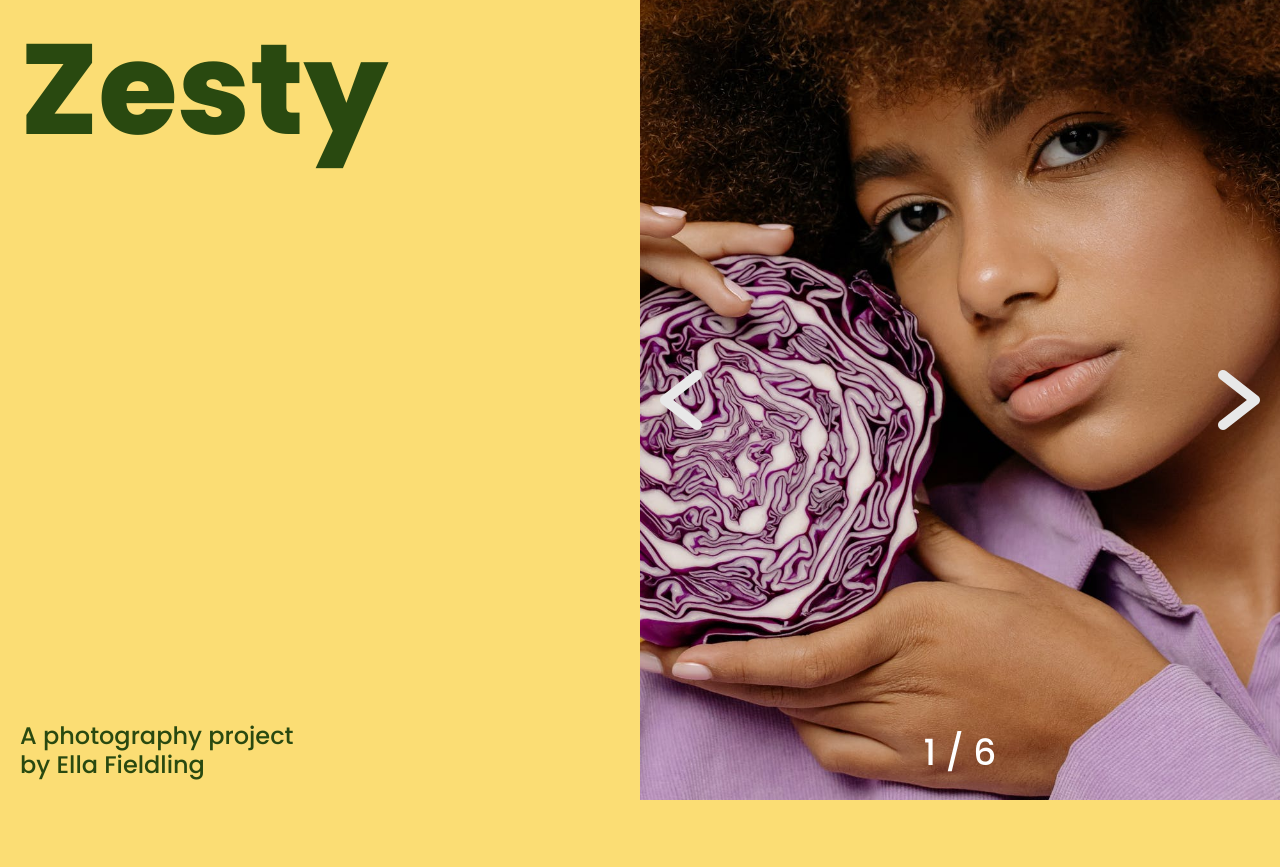
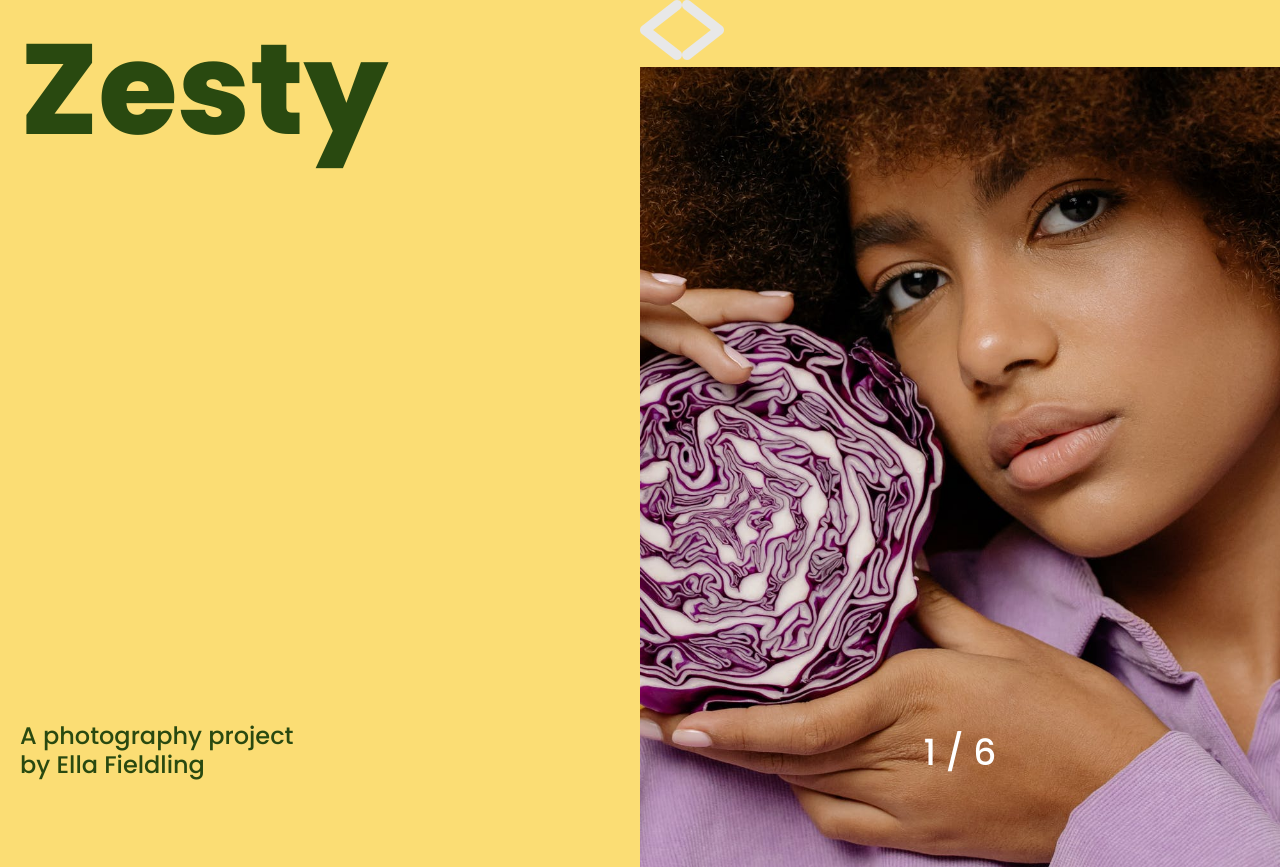
Before and after one commit to superhi/zesty, a React (Create React App) app: page / in a window 1280 px wide. Before the commit the page ends 800 px from the top, so only its background shows below. Built offline with nearby package versions, Linux system fonts and the light colour scheme.

Commit message:
added cursor hover feature

```diff
--- a/src/styles.css
+++ b/src/styles.css
@@ -40,21 +40,9 @@ figure {
   margin: 0;
   position: relative;
   width: 50vw;
-}
-
-nav {
-  position: absolute;
-  z-index: 1;
-  display: flex;
-  justify-content: space-between;
-  align-items: center;
-  width: 100%;
-  height: 100%;
-}
-
-nav > svg {
-  cursor: pointer;
-  margin: 0 20px;
+  /* this will only work for codesandbox */
+  /* if you're using a text editor like VSCode, move the SVG file to the assets folder in src */
+  cursor: url("/cursor.svg") 25 25, pointer;
 }
 
 figcaption {
@@ -131,9 +119,4 @@ progress {
     font-size: 30px;
     padding: 20px 0;
   }
-
-  nav > svg {
-    height: 40px;
-    margin: 0 10px;
-  }
 }
```
Also changed, not shown: public/cursor.svg (added).
